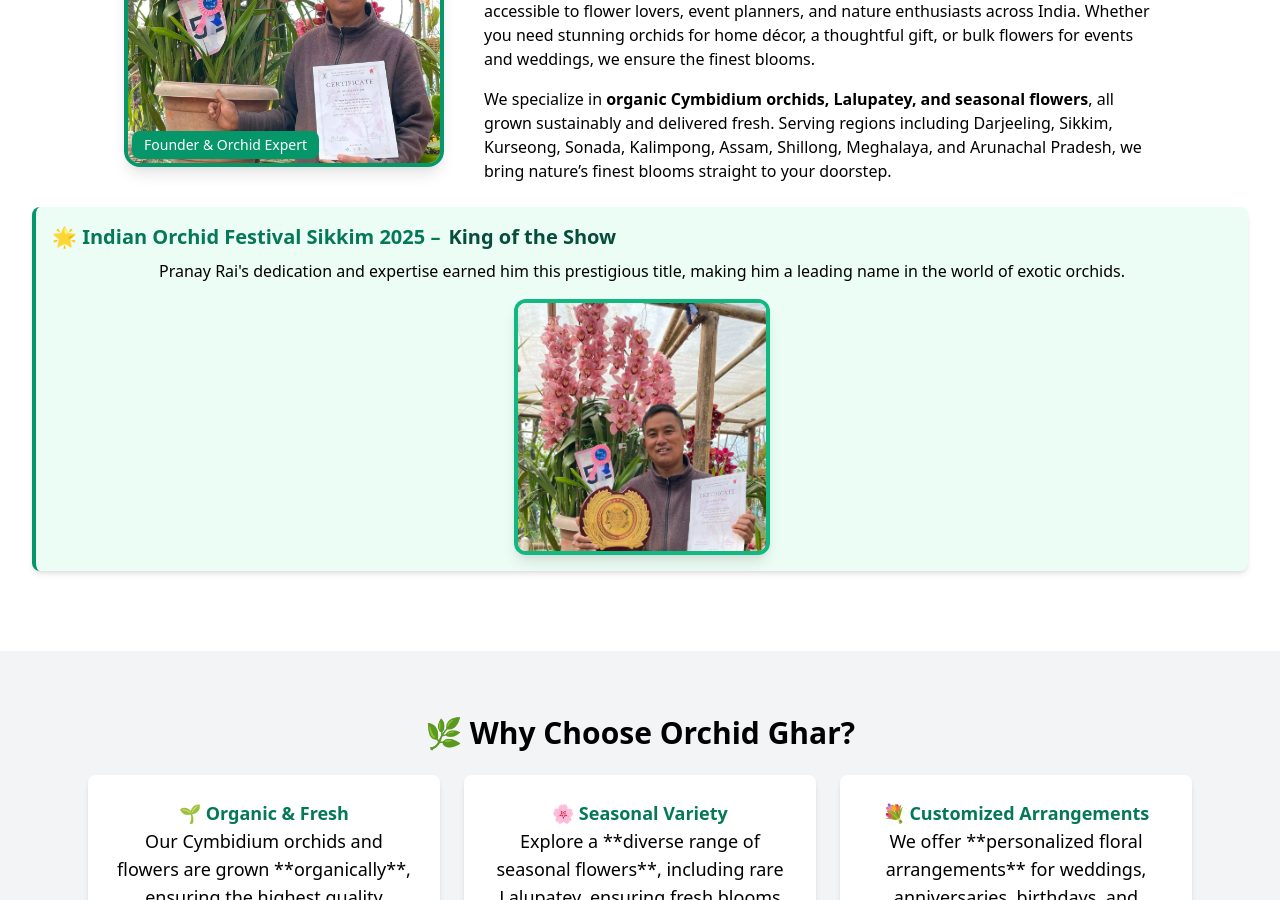
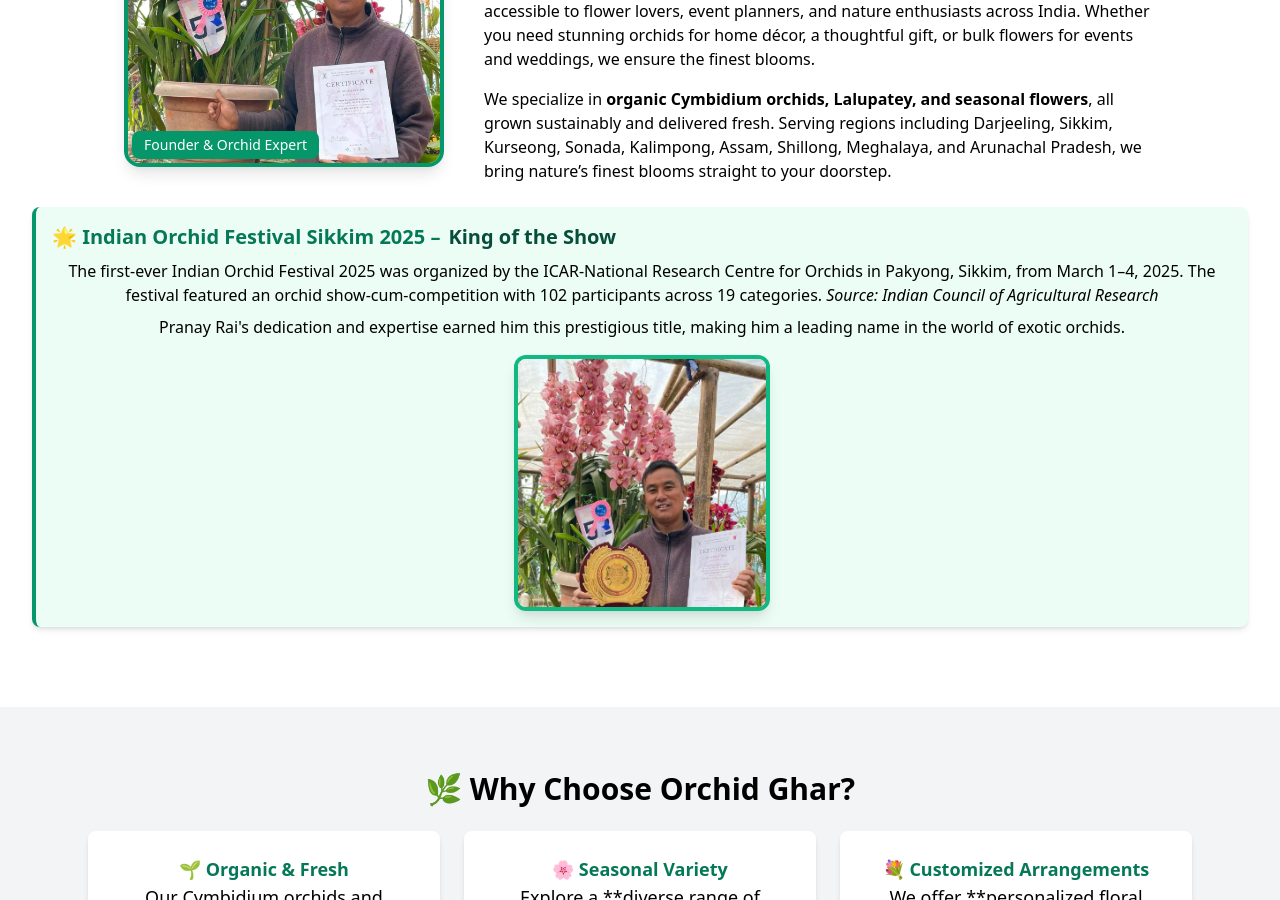
Before and after one commit to OrchidGhar/orchidghar.github.io, a Jekyll site: the page built from index.html, in a window 1280 px wide and 900 px high, scrolled down 1541 px. Built offline with Jekyll 4.4.1, drawn with Linux system fonts in a browser that asks for light colours; nearby versions of some CDN libraries.

Commit message:
orchid festival details updated

```diff
--- a/_includes/indianOrchidFestival.html
+++ b/_includes/indianOrchidFestival.html
@@ -2,6 +2,11 @@
     <h3 class="text-green-700 font-bold text-xl flex items-center">
       🌟 Indian Orchid Festival Sikkim 2025 – <span class="ml-2 text-green-900">King of the Show</span>
     </h3>
+    <p class="mt-2">
+      The first-ever Indian Orchid Festival 2025 was organized by the ICAR-National Research Centre for Orchids in Pakyong, Sikkim, from March 1–4, 2025.
+      The festival featured an orchid show-cum-competition with 102 participants across 19 categories.
+      <a href="https://icar.org.in/1st-indian-orchid-festival-2025-organised" class="italic" target="_blank">Source: Indian Council of Agricultural Research</a>
+    </p>
     <p class="mt-2">Pranay Rai's dedication and expertise earned him this prestigious title,
     making him a leading name in the world of exotic orchids.</p>
 
```
